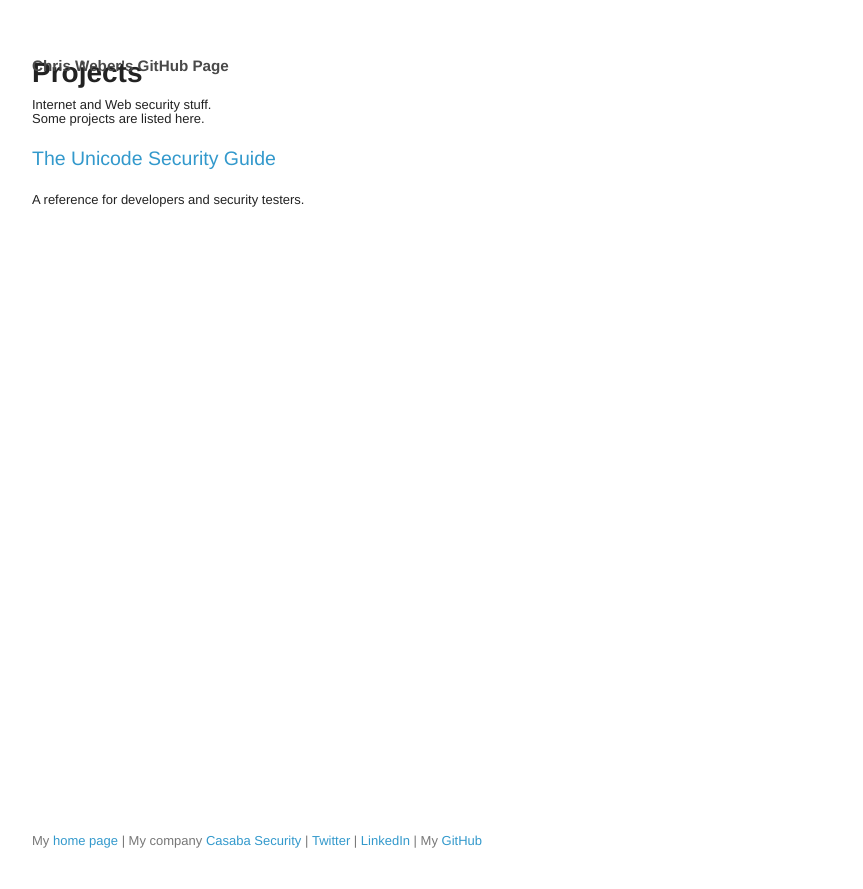
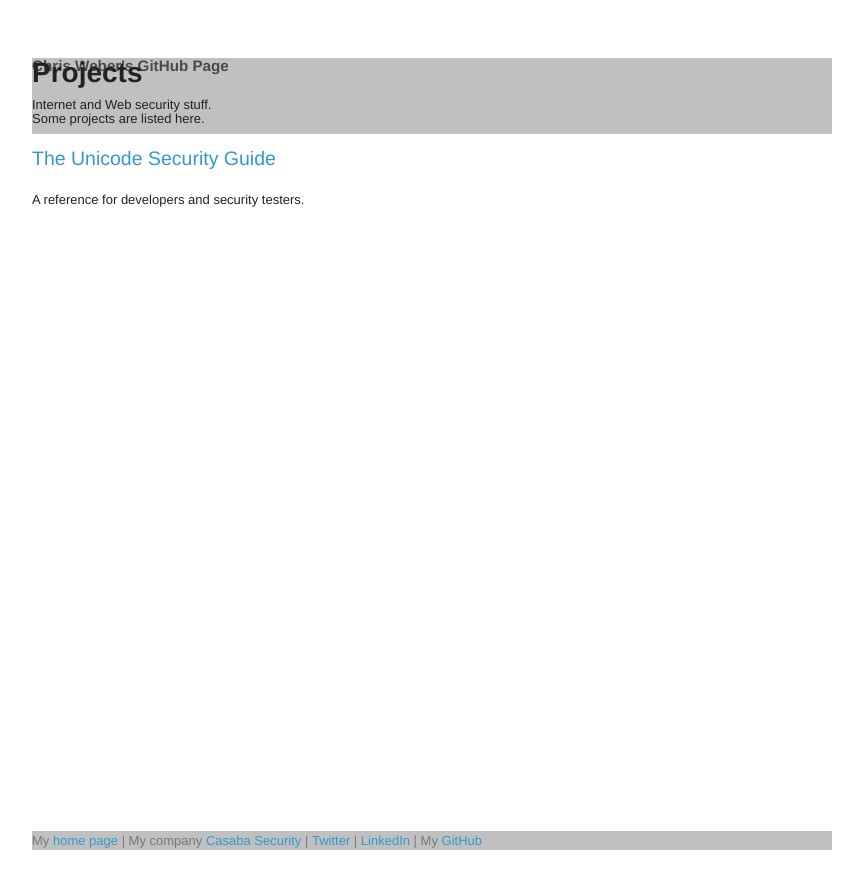
Before and after one commit to cweb/cweb.github.io, a Jekyll site: the page built from index.md, in a window 1280 px wide. Shown: the top 889 px of the page, without its empty margins (26-889 px from the left). Built offline with Jekyll 4.4.1, drawn with Linux system fonts in a browser that asks for light colours; Markdown is read by kramdown in place of the engine named in the settings.

Commit message:
fixing layout

```diff
--- a/css/styles.css
+++ b/css/styles.css
@@ -157,16 +157,19 @@ header {
   width:800px;
   float:none;
   position:fixed;
+  background-color: silver;
 }
 
 strong {
   color:#222;
   font-weight:700;
+  padding-bottom: 20px;
 }
 
 section {
   width:700px;
   float:none;
+  position: relative;
   padding-bottom:50px;
 }
 
@@ -186,6 +189,7 @@ footer {
   float:none;
   position:fixed;
   bottom:50px;
+  background-color: silver;
 }
 
 @media print, screen and (max-width: 960px) {
@@ -209,6 +213,7 @@ footer {
     border:1px solid #e5e5e5;
     border-width:1px 0;
     padding:20px 0;
+    position: relative;
     margin:0 0 20px;
   }
 
```
